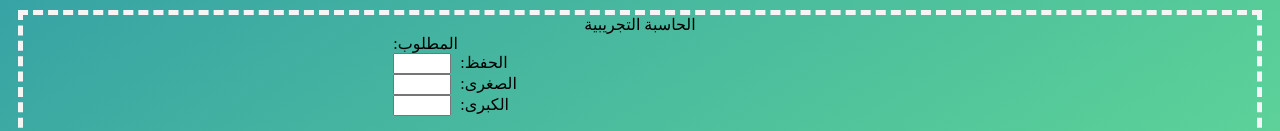
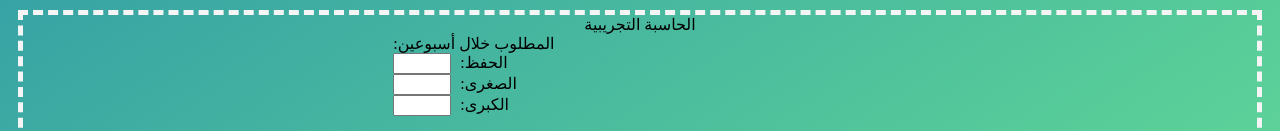
Before and after one commit to git333hub/enjaz, a plain HTML site: page index.html in a window 1280 px wide. Shown: the top 131 px of the page. Drawn offline with Linux system fonts and the light colour scheme.

Commit message:
Update index.html

```diff
--- a/index.html
+++ b/index.html
@@ -11,7 +11,7 @@
     <div class="container">
         <label for="">الحاسبة التجريبية</label>
             <div class="required">
-                <label>المطلوب:</label>
+                <label>المطلوب خلال أسبوعين:</label>
                 <br>
                 <label>الحفظ:</label>
                 <input type="number" class="a" name="reqHfd" id="reqHfd" >
```
